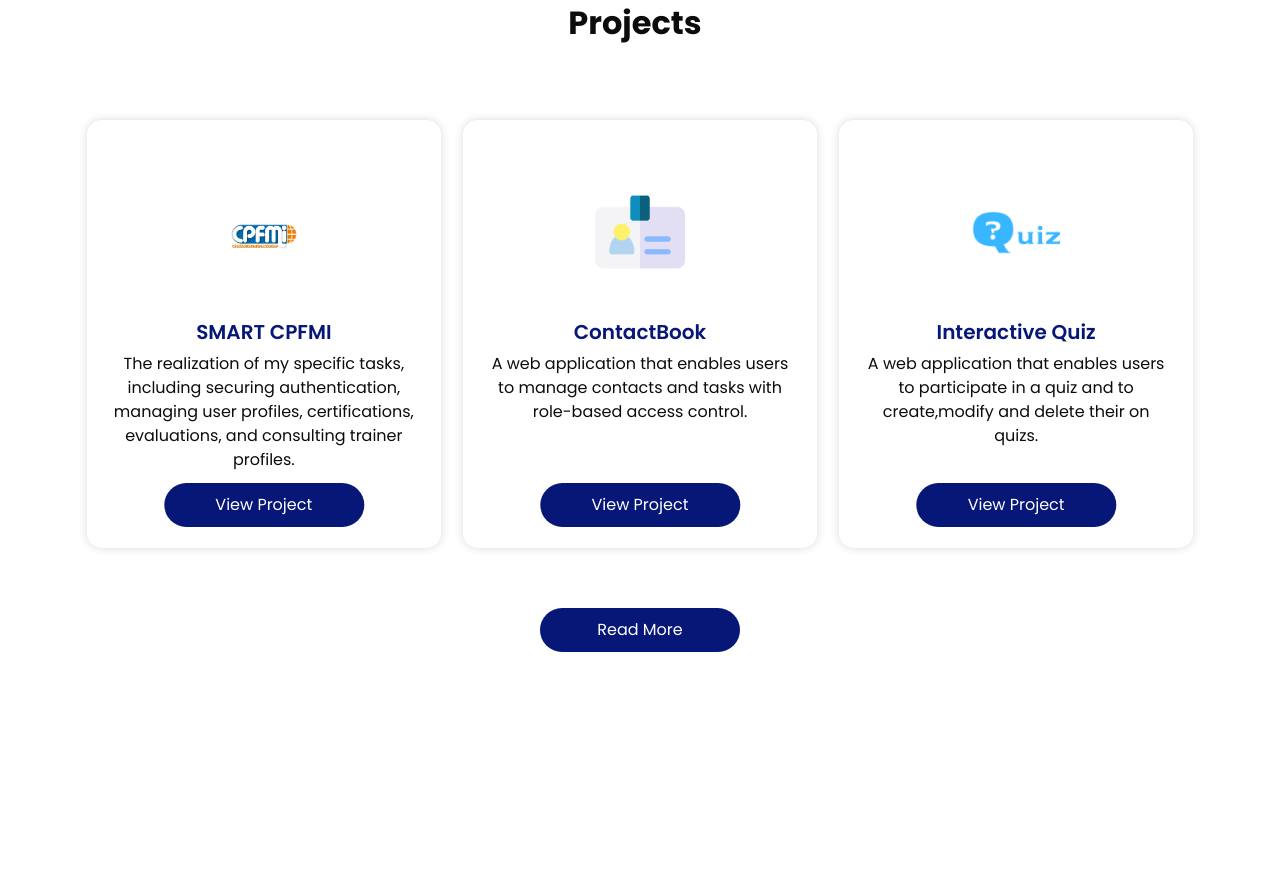
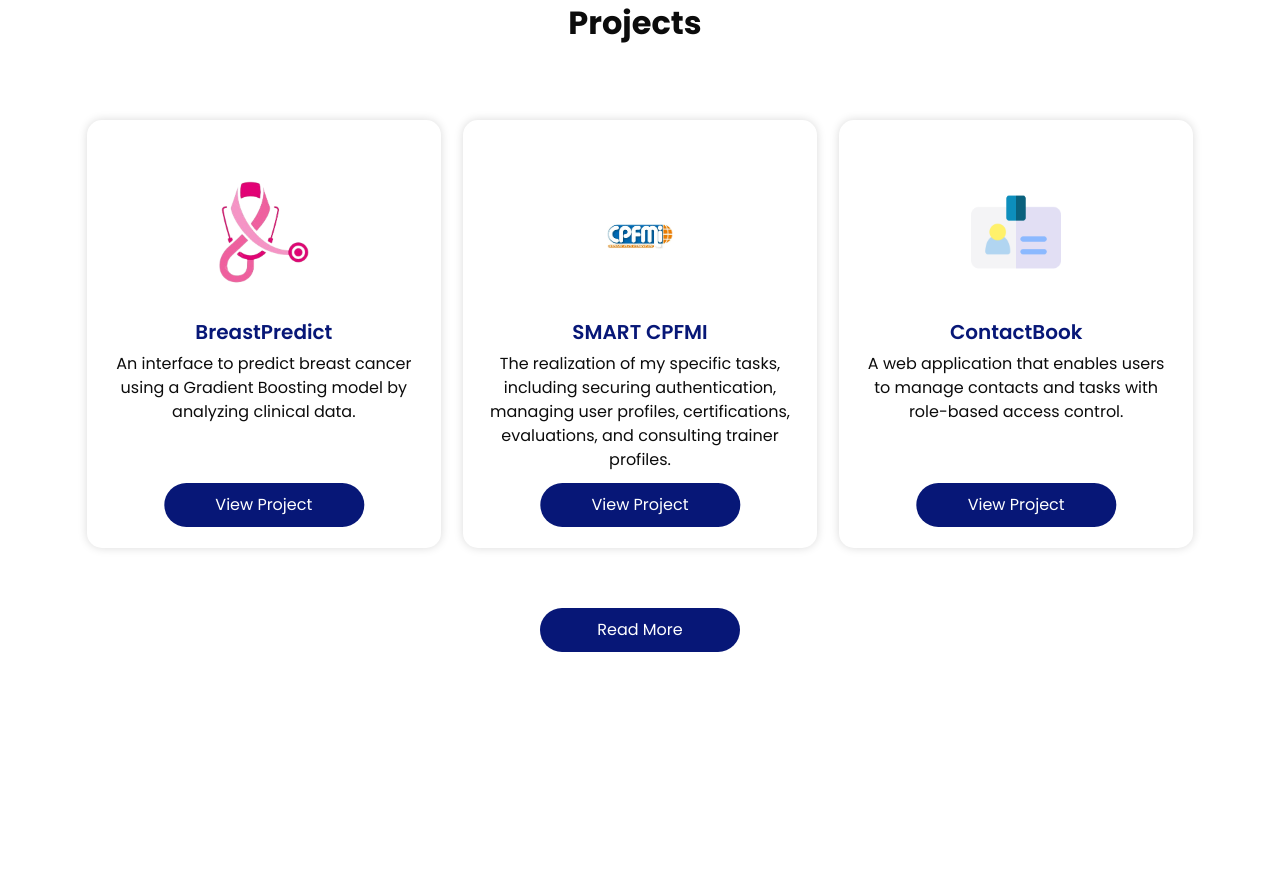
Before and after one commit to OnsElfekih/portfolio, a website: page index.html in a window 1280 px wide. Shown: the part 3160-4044 px from the top of the page. Drawn offline with nearby package versions, Linux system fonts and the light colour scheme.

Commit message:
newproject

```diff
--- a/index.html
+++ b/index.html
@@ -365,7 +365,26 @@
         </h2>
       </div>
       <div class="service_container">
-                <div class="box">
+                  <div class="box">
+          <div class="img-box">
+            <img src="images/logoBreastPredict.png" class="img1" alt="">
+          </div>
+          <div class="detail-box">
+            <h5>
+              BreastPredict
+            </h5>
+            <p>
+              An interface to predict breast cancer using a Gradient Boosting model by analyzing clinical data.
+            </p>
+            <div class="btn-box">
+              <a href="https://github.com/OnsElfekih/BreastCancerPredictionSystem.git">
+                View Project
+              </a>
+            </div>
+          </div>
+        </div>
+          <div class="box">
+
           <div class="img-box">
             <img src="images/cpfmilogo.png" class="img1" alt="">
           </div>
@@ -396,24 +415,6 @@
             </p>
             <div class="btn-box">
               <a href="https://github.com/OnsElfekih/ContactBook.git">
-                View Project
-              </a>
-            </div>
-          </div>
-        </div>
-        <div class="box">
-          <div class="img-box">
-            <img src="images/LogoQuiz.png" class="img1" alt="">
-          </div>
-          <div class="detail-box">
-            <h5>
-              Interactive Quiz
-            </h5>
-            <p>
-              A web application that enables users to participate in a quiz and to create,modify and delete their on quizs.
-            </p>
-            <div class="btn-box">
-              <a href="https://github.com/OnsElfekih/Quiz.git">
                 View Project
               </a>
             </div>
```
Also changed, not shown: projects.html (+19 -1 lines), images/logoBreastPredict.png (added).
